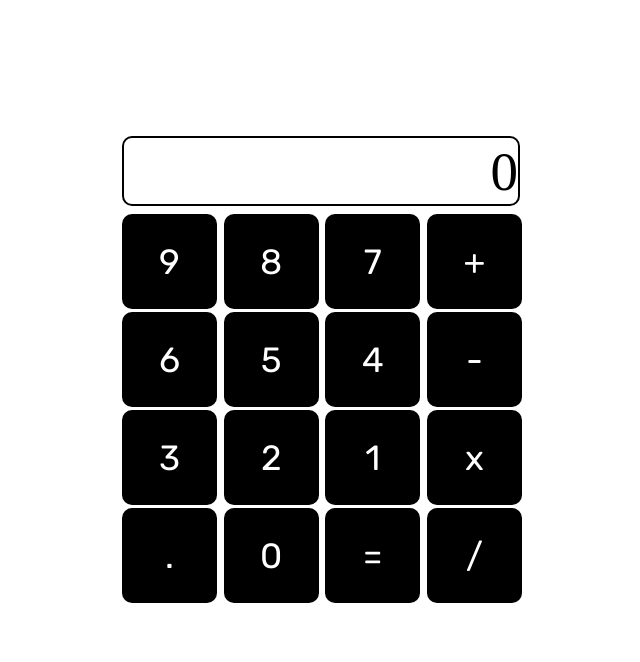
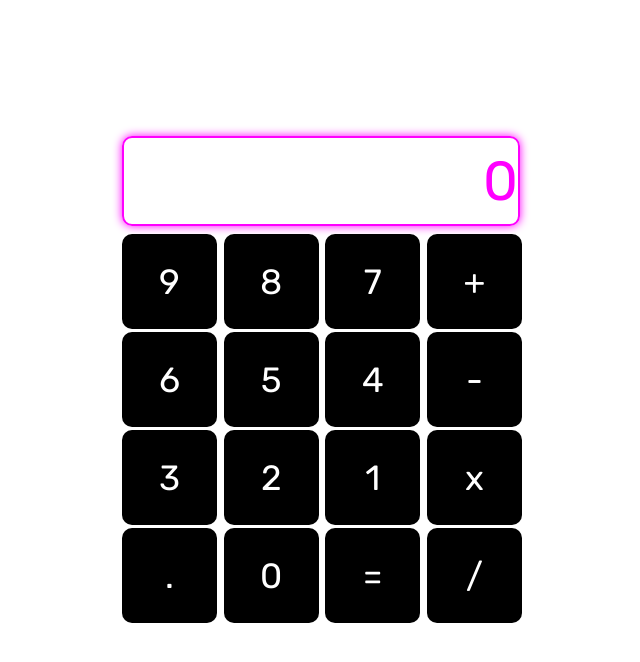
Before and after one commit to TICAMOLINA/desafio-13-css-grid, a website built with Vite: page index.html in a window 1280 px wide. Shown: the whole page, without its empty margins (319-959 px from the left). Built offline with nearby package versions, Linux system fonts and the light colour scheme; files whose address does not match are found by name; a web font is replaced by a local one.

Commit message:
Modifico el borde del display como el color de fuente, y agrego un color fluor con sombra y background transparente para darle un estilo parecido a luz de neon brillosa

```diff
--- a/style.css
+++ b/style.css
@@ -5,6 +5,7 @@
     padding: 0;
     box-sizing: border-box;
     border-radius: 10px;
+    font-family: "Rubik", serif;
 }
 
 body {
@@ -14,7 +15,6 @@ body {
     background-position: center;
     height: 100vh;
     margin: 0;
-    font-family: "Rubik", serif;
 }
 
 .main-container {
@@ -27,15 +27,16 @@ body {
 }
 
 .display-number{
-    font-family: 'Times New Roman', Times, serif;
     width: 398px;
-    height: 70px;
-    border: solid black 2px;
+    height: 90px;
+    border: solid #ff00ff 2px;
     margin-bottom: 8px;
     font-size: 55px;
     text-align: end;
     cursor: pointer;
-
+    box-shadow: 0 0 10px #ff00ff;
+    background-color: transparent;
+    color: #ff00ff;
 }
 
 .numbers {
```
